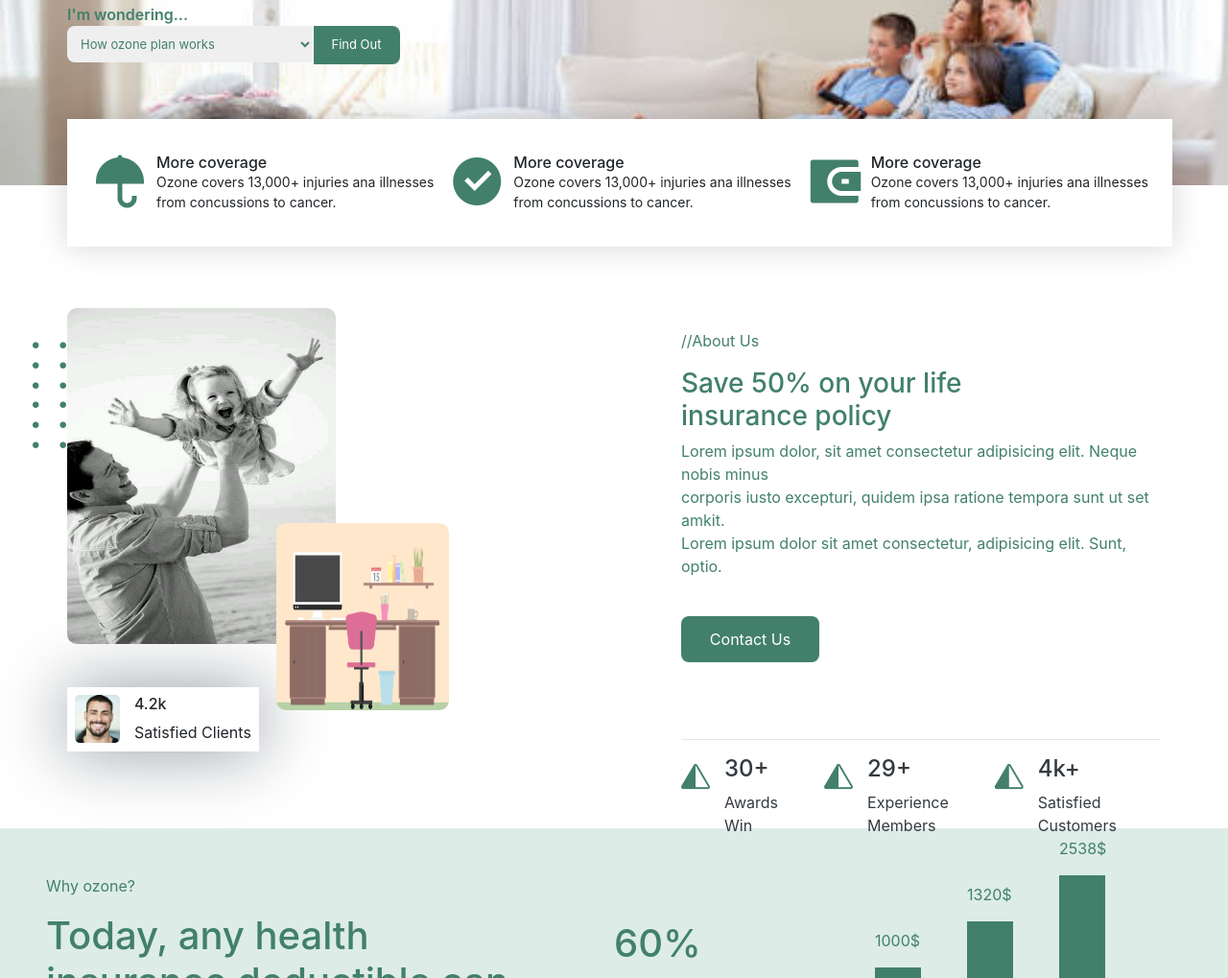
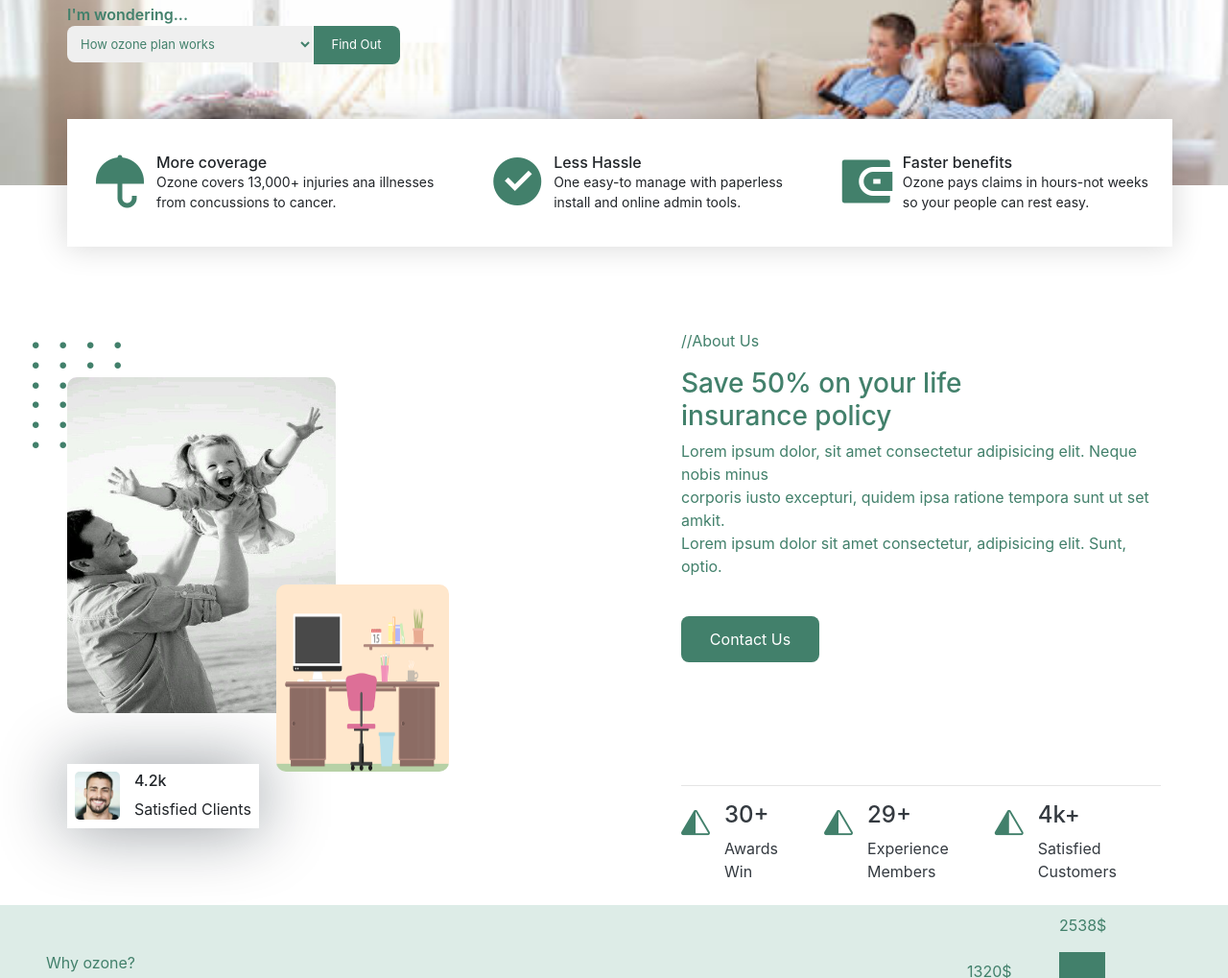
Before and after one commit to Fredrickinyang/Ozone-Landing-Page, a plain HTML site: page index.html in a window 1280 px wide. Shown: the part 405-1424 px from the top of the page at 96% size. Drawn offline with nearby package versions, Linux system fonts and the light colour scheme.

Commit message:
adjusted the header in responsive screens

```diff
--- a/index.html
+++ b/index.html
@@ -90,16 +90,16 @@
                     <div class="overview__hassels d-flex">
                         <i class="ri-checkbox-circle-fill check-icon mr-2"></i>
                         <div class="pt-3">
-                            <h6 class="m-0 ">More coverage</h6>
-                            <p class="font-sm">Ozone covers 13,000+ injuries ana illnesses <br>from concussions to cancer. </p>
+                            <h6 class="m-0 ">Less Hassle</h6>
+                            <p class="font-sm">One easy-to manage with paperless <br>install and online admin tools.</p>
                         </div>
                     </div>
 
                     <div class="overview__benefits d-flex">
                         <i class="ri-wallet-3-fill wallet-icon mr-2"></i>
                         <div class="pt-3">
-                            <h6 class="m-0 ">More coverage</h6>
-                            <p class="font-sm">Ozone covers 13,000+ injuries ana illnesses <br>from concussions to cancer. </p>
+                            <h6 class="m-0 ">Faster benefits</h6>
+                            <p class="font-sm">Ozone pays claims in hours-not weeks <br> so your people can rest easy.</p>
                         </div>
                     </div>
                     <!-- </div> -->
--- a/style.css
+++ b/style.css
@@ -191,6 +191,9 @@ H E A D E R
         .overview {
             bottom: -19rem;
         }
+        .header__text {
+            padding: 3rem 0 1.5rem 0;
+        }
     }
     @media (max-width:798px) {
         .overview {
@@ -214,7 +217,7 @@ A B O U T  -  U S
 
 .aboutImages {
     position: relative;
-    height: 510px
+    height: 590px
 }
 
 .about__dots {
@@ -229,7 +232,7 @@ A B O U T  -  U S
 
 .about__underlay {
     position: absolute;
-    top: 3rem;
+    top: 7.5rem;
 }
 
 .about__underlay__image {
@@ -243,7 +246,7 @@ A B O U T  -  U S
     position: absolute;
     z-index: 30;
     left: 18rem;
-    top: 17rem;
+    top: 21rem;
     /* right: 0 */
 }
 
@@ -267,7 +270,7 @@ A B O U T  -  U S
 
 .about__info {
     color: var(--green);
-    height: 510px;
+    height: 590px;
     font-family: inherit;
 }
 
@@ -282,7 +285,7 @@ A B O U T  -  U S
 }
 
 .about__info hr {
-    margin: 5rem 0 0 0;
+    margin: 8rem 0 0 0;
     color: #686868
 }
 
```
